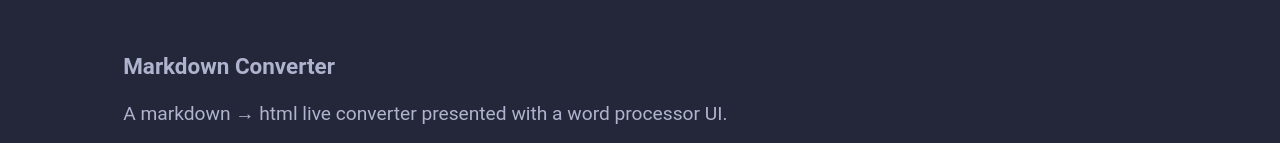
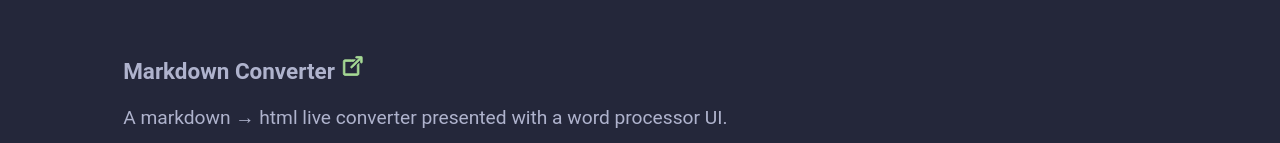
Before and after one commit to Brandongua/Brandongua.github.io, a plain HTML site: page index.html in a window 1280 px wide. Shown: the part 1873-2016 px from the top of the page. Drawn offline with Linux system fonts and the light colour scheme.

Commit message:
fix markdown converter link

```diff
--- a/index.html
+++ b/index.html
@@ -117,7 +117,7 @@
                 <section>
                     <h3>
                         Markdown Converter
-                        <a href="https://github.com/Brandongua/Markdown-converter">
+                        <a href="https://github.com/Brandongua/Markdown-converter" external>
                         </a>
                     </h3>
                     <p> A markdown &rarr; html live converter presented
```
